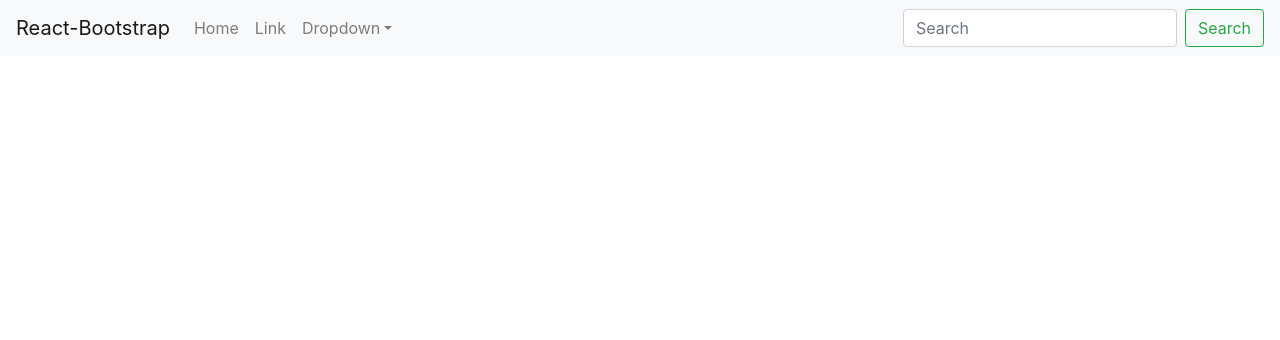
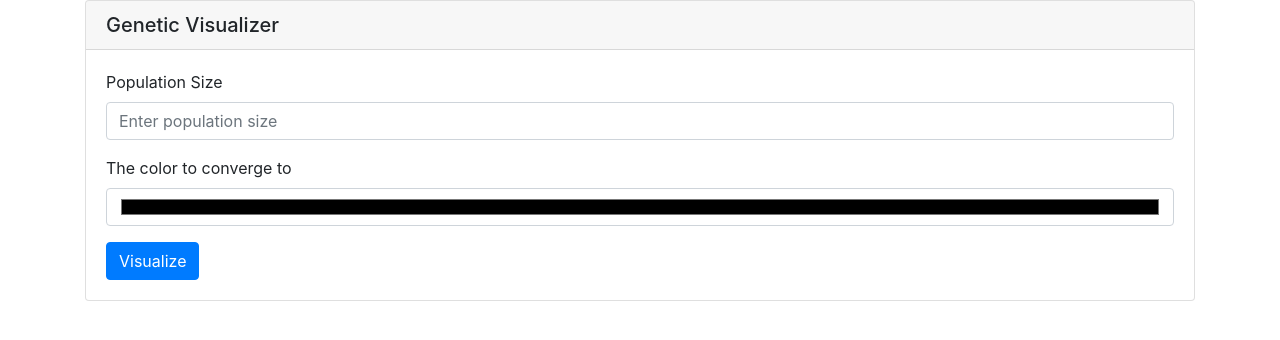
Before and after one commit to AndrewPochapsky/genetic-visualizer, a React (Create React App) app: page / in a window 1280 px wide. Shown: the top 340 px of the page. Built offline with nearby package versions, Linux system fonts and the light colour scheme.

Commit message:
working on settings component

```diff
--- a/src/App.tsx
+++ b/src/App.tsx
@@ -1,9 +1,9 @@
 import React from "react";
-import GeneticVisualizer from "./components/GeneticVisualizer";
+import Settings from "./components/Settings";
 import "./App.css";
 
 function App() {
-  return <GeneticVisualizer></GeneticVisualizer>;
+  return <Settings />;
 }
 
 export default App;
--- a/src/components/GeneticVisualizer.tsx
+++ b/src/components/GeneticVisualizer.tsx
@@ -1,11 +1,17 @@
 import React from "react";
 import Header from "./Header";
+import Node from "../logic/Node";
+
+type VisualizerState = {
+  grid: Array<Node>;
+  startColor: [number, number, number];
+};
 
 export default class GeneticVisualizer extends React.Component {
   render() {
     return (
       <div>
-        <Header></Header>
+        <Header />
       </div>
     );
   }
--- /dev/null
+++ b/src/components/Settings.tsx
@@ -0,0 +1,56 @@
+import React from "react";
+import Form from "react-bootstrap/Form";
+import Button from "react-bootstrap/Button";
+import Card from "react-bootstrap/Card";
+
+type SettingsState = {
+  endColor: [number, number, number];
+  populationSize: number;
+};
+
+export default class Settings extends React.Component<{}, SettingsState> {
+  state: SettingsState = {
+    endColor: [0, 0, 0],
+    populationSize: 0,
+  };
+
+  private handlePopulationSizeChange = (
+    e: React.ChangeEvent<HTMLSelectElement>
+  ) => {
+    this.setState({ populationSize: +e.currentTarget.value });
+  };
+
+  private handleColorChange = (e: React.ChangeEvent<HTMLSelectElement>) => {
+    this.setState({ populationSize: +e.currentTarget.value });
+  };
+
+  render() {
+    return (
+      <div className="container">
+        <Card>
+          <Card.Header as="h5">Genetic Visualizer</Card.Header>
+          <Card.Body>
+            <Form>
+              <Form.Group controlId="formPopulationSize">
+                <Form.Label>Population Size</Form.Label>
+                <Form.Control
+                  type="number"
+                  min="1"
+                  placeholder="Enter population size"
+                  onChange={this.handlePopulationSizeChange}
+                />
+              </Form.Group>
+              <Form.Group controlId="formEndColor">
+                <Form.Label>The color to converge to</Form.Label>
+                <Form.Control type="color" onChange={this.handleColorChange} />
+              </Form.Group>
+              <Button variant="primary" type="submit">
+                Visualize
+              </Button>
+            </Form>
+          </Card.Body>
+        </Card>
+      </div>
+    );
+  }
+}
```
